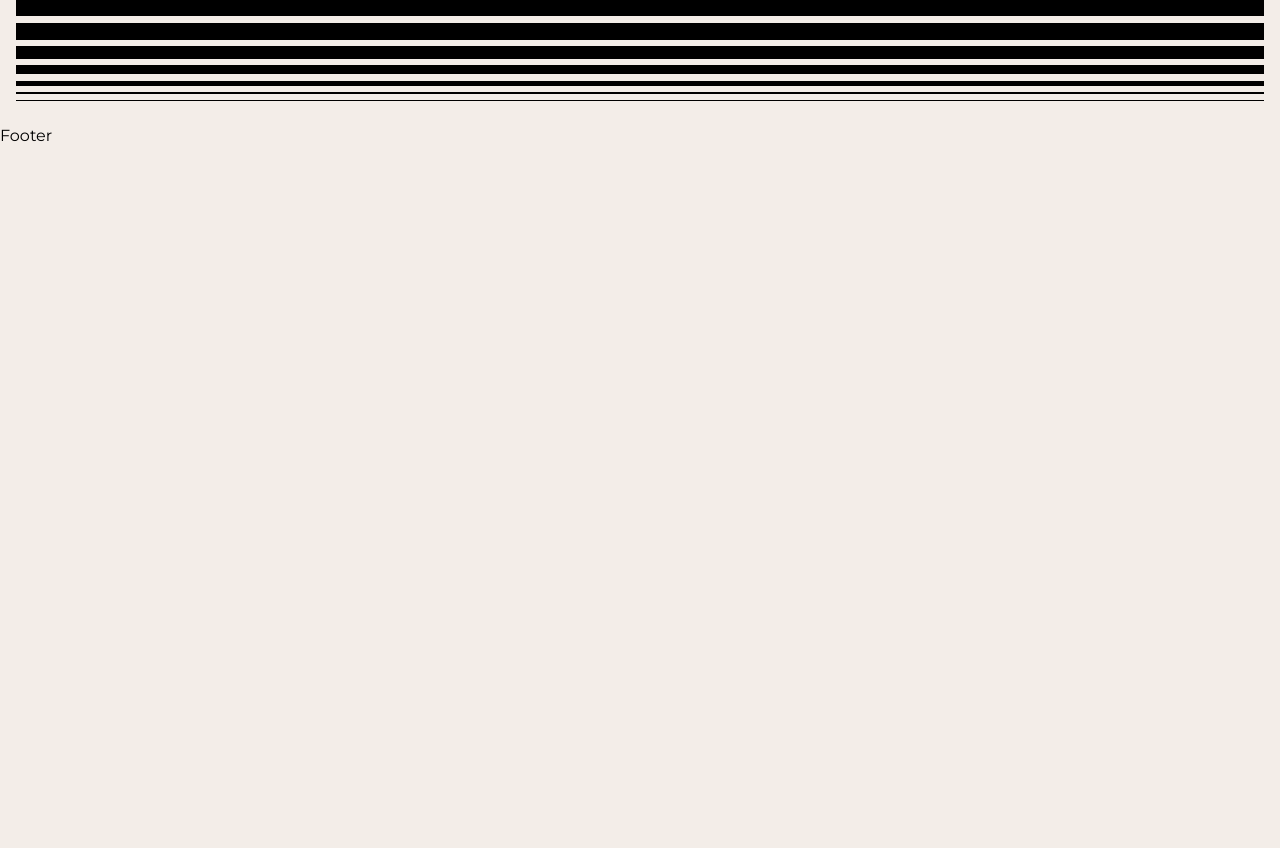
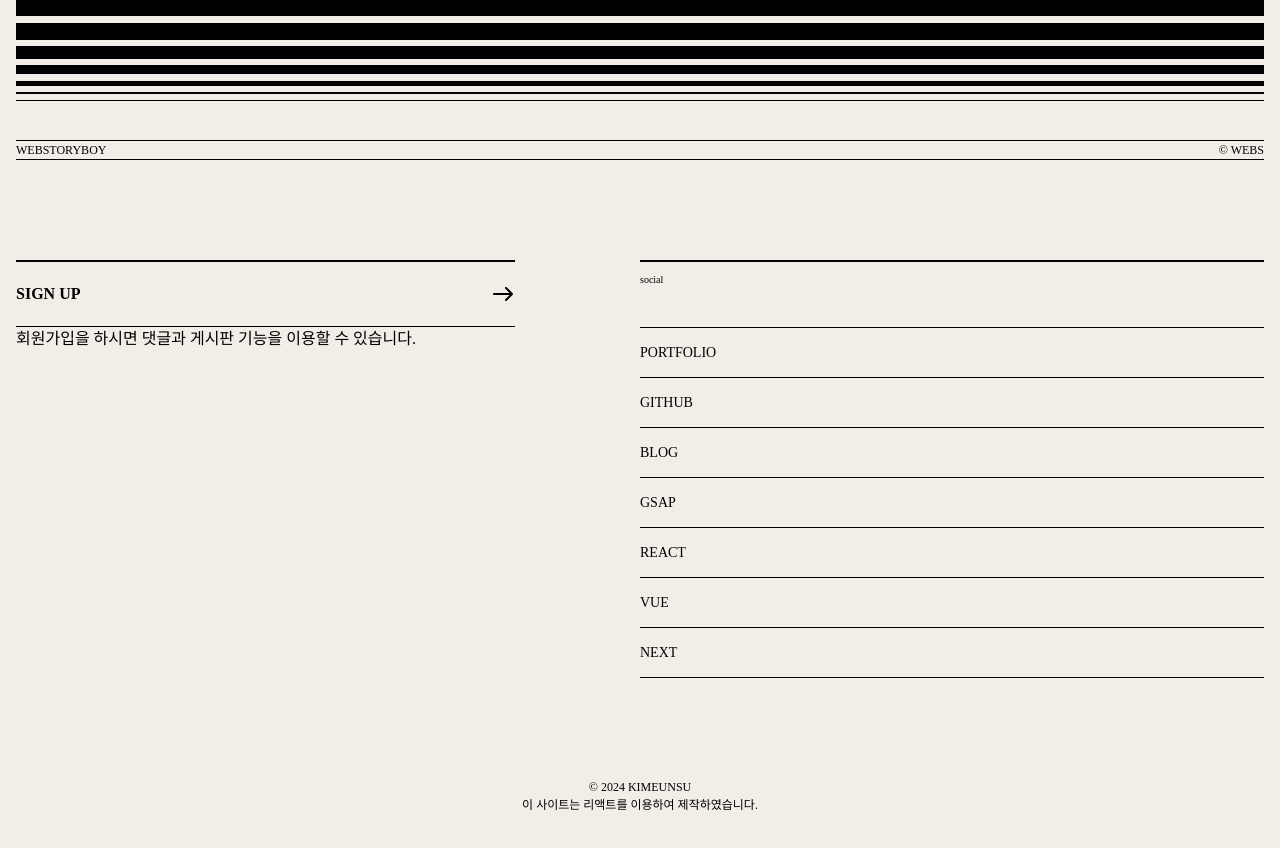
Before and after one commit to eunsux/port2024-react, a React (Create React App) app: page / in a window 1280 px wide. Shown: the part 6420-7268 px from the top of the page. Before the commit the page ends 6568 px from the top, so only its background shows below. Built offline with nearby package versions, Linux system fonts and the light colour scheme; a small style sheet from the web is missing; a web font is replaced by a local one.

Commit message:
푸터완료

```diff
--- a/src/assets/scss/section/_footer.scss
+++ b/src/assets/scss/section/_footer.scss
@@ -0,0 +1,103 @@
+#footer {
+    font-family: var(--mainKor-font);
+}
+.footer__inner {
+    padding: 16px;
+
+    .footer__text {
+        font-size: 12px;
+        text-transform: uppercase;
+        border-top: 1px solid var(--black);
+        border-bottom: 1px solid var(--black);
+        display: flex;
+        justify-content: space-between;
+    }
+    .footer__info {
+        display: flex;
+        justify-content: space-between;
+        margin: 100px 0;
+
+        @media (max-width: 800px){
+            flex-direction: column;
+        }
+
+        .left {
+            width: 40%;
+
+            @media (max-width: 800px){
+                width: 100%;
+            }
+
+            .title {
+                border-top: 2px solid var(--black);
+                border-bottom: 1px solid var(--black);
+                padding: 20px 0;
+                text-transform: uppercase;
+                font-weight: 700;
+                background: url(../../img/arrow.svg) no-repeat right 20px;
+                transition: all 0.3s;
+
+                &:hover {
+                    background-color: var(--black400);
+                    padding-left: 10px;
+                    border-color: transparent;
+                }
+            }
+            .desc {
+                font-size: 12px;
+                padding-top: 20px;
+
+                @media (max-width: 800px){
+                    margin-bottom: 40px;
+                }
+            }
+        }
+
+        .right {
+            width: 50%;
+
+            @media (max-width: 800px){
+                width: 100%;
+            }
+
+            h3 {
+                border-top: 2px solid var(--black);
+                font-size: 10px;
+                margin-bottom: 40px;
+                padding-top: 10px;
+            }
+            ul {
+                border-top: 1px solid var(--black);
+
+                li {
+                    border-bottom: 1px solid var(--black);
+
+                    a {
+                        padding: 14px 0;
+                        font-size: 14px;
+                        display: inline-block;
+                        text-transform: uppercase;
+                    }
+                    em {
+                        font-size: 12px;
+                        padding-left: 10px;
+                        opacity: 0;
+                        transition: all 0.3s;
+                    }
+
+                    &:hover {
+                        em {
+                            opacity: 1;
+                        }
+                    }
+                }
+            }
+        }
+    }
+    .footer__right {
+        text-align: center;
+        text-transform: uppercase;
+        font-size: 12px;
+        margin-bottom: 20px;
+    }
+}
--- a/src/components/Footer.jsx
+++ b/src/components/Footer.jsx
@@ -1,7 +1,77 @@
 import React from "react";
 
+const footerText = [
+    {
+        title: "portfolio",
+        desc: "포트폴리오 페이지로 연결되는 링크입니다.",
+        link: "https://eun-su.github.io",
+    },
+    {
+        title: "github",
+        desc: "깃헙에 오시면 더 많은 소스를 볼 수 있습니다.",
+        link: "https://github.com/eunsux",
+    },
+    {
+        title: "blog",
+        desc: "블러그에 오시면 더 많은 정보를 볼 수 있습니다.",
+        link: "https://blog.naver.com/eunsuo",
+    },
+    {
+        title: "gsap",
+        desc: "GSAP을 이용하여 제작하였습니다.",
+        link: "https://gsap.com",
+    },
+    {
+        title: "react",
+        desc: "리액트로 만든 사이트를 같이 만들어 봅니다.",
+        link: "https://github.com/webstoryboy/port2023-react",
+    },
+    {
+        title: "vue",
+        desc: "뷰로 만든 사이트를 같이 만들어 봅니다.",
+        link: "https://github.com/webstoryboy/port2023-vue",
+    },
+    {
+        title: "next",
+        desc: "넥스트로 만든 사이트를 같이 만들어 봅니다.",
+        link: "https://github.com/webstoryboy/port2023-next",
+    },
+];
+
 const Footer = () => {
-    return <div>Footer</div>;
+    return (
+        <footer id="footer" role="contentinfo">
+            <div className="footer__inner">
+                <div className="footer__text">
+                    <span>webstoryboy</span>
+                    <span>© webs</span>
+                </div>
+                <div className="footer__info">
+                    <div className="left">
+                        <div className="title">
+                            <a href="/">sign up</a>
+                        </div>
+                        <p>회원가입을 하시면 댓글과 게시판 기능을 이용할 수 있습니다.</p>
+                    </div>
+                    <div className="right">
+                        <h3>social</h3>
+                        <ul>
+                            {footerText.map((footer, key) => (
+                                <li key={key}>
+                                    <a href={footer.link}>{footer.title}</a>
+                                    <em>{footer.desc}</em>
+                                </li>
+                            ))}
+                        </ul>
+                    </div>
+                </div>
+                <div className="footer__right">
+                    © 2024 kimeunsu<br />
+                    이 사이트는 리액트를 이용하여 제작하였습니다.
+                </div>
+            </div>
+        </footer>
+    );
 };
 
 export default Footer;
```
Also changed, not shown: src/assets/img/arrow.svg (added).
